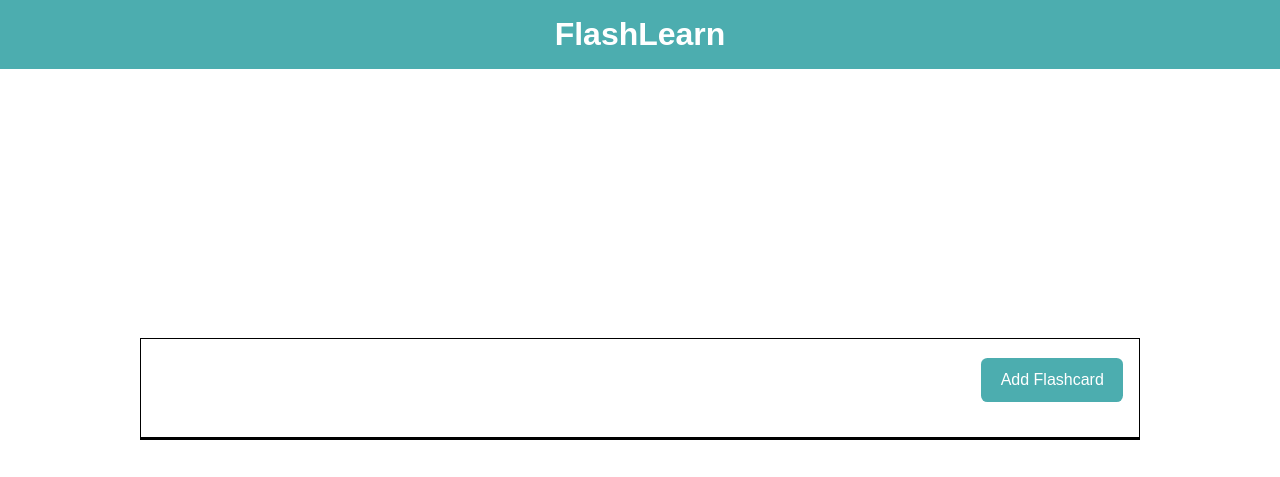
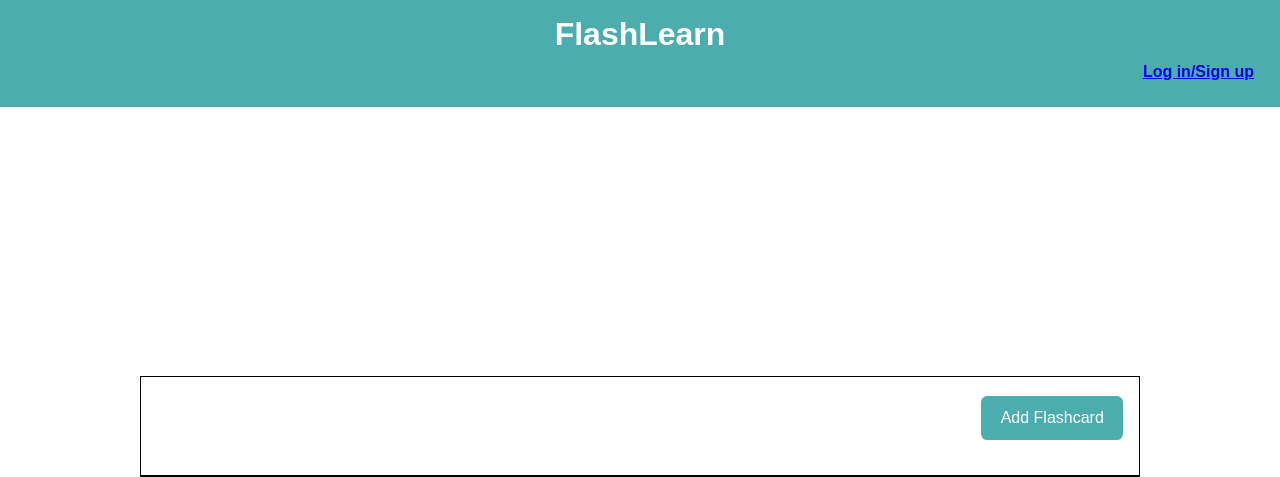
Before and after one commit to Alaskiara/FlashLearn, a PHP site: page /index.html in a window 1280 px wide. Shown: the top 477 px of the page. Run offline with PHP 8.4, Linux system fonts and the light colour scheme; some libraries are stand-ins or nearby versions.

Commit message:
Login process

```diff
--- a/index.html
+++ b/index.html
@@ -11,6 +11,7 @@
 <body>
     <header>
         <h1>FlashLearn</h1>
+        <a class="login-button" href="login.php"><h4>Log in/Sign up</h4></a>
     </header>
 
     <main>
--- a/stylesheet.css
+++ b/stylesheet.css
@@ -17,6 +17,12 @@ header {
     color: white;
     padding: 1rem;
     text-align: center;
+}
+
+.login-button {
+    display: flex;
+    justify-content: right;
+    margin: 10px;
 }
 
 main {
```
Also changed, not shown: login.php (added).
